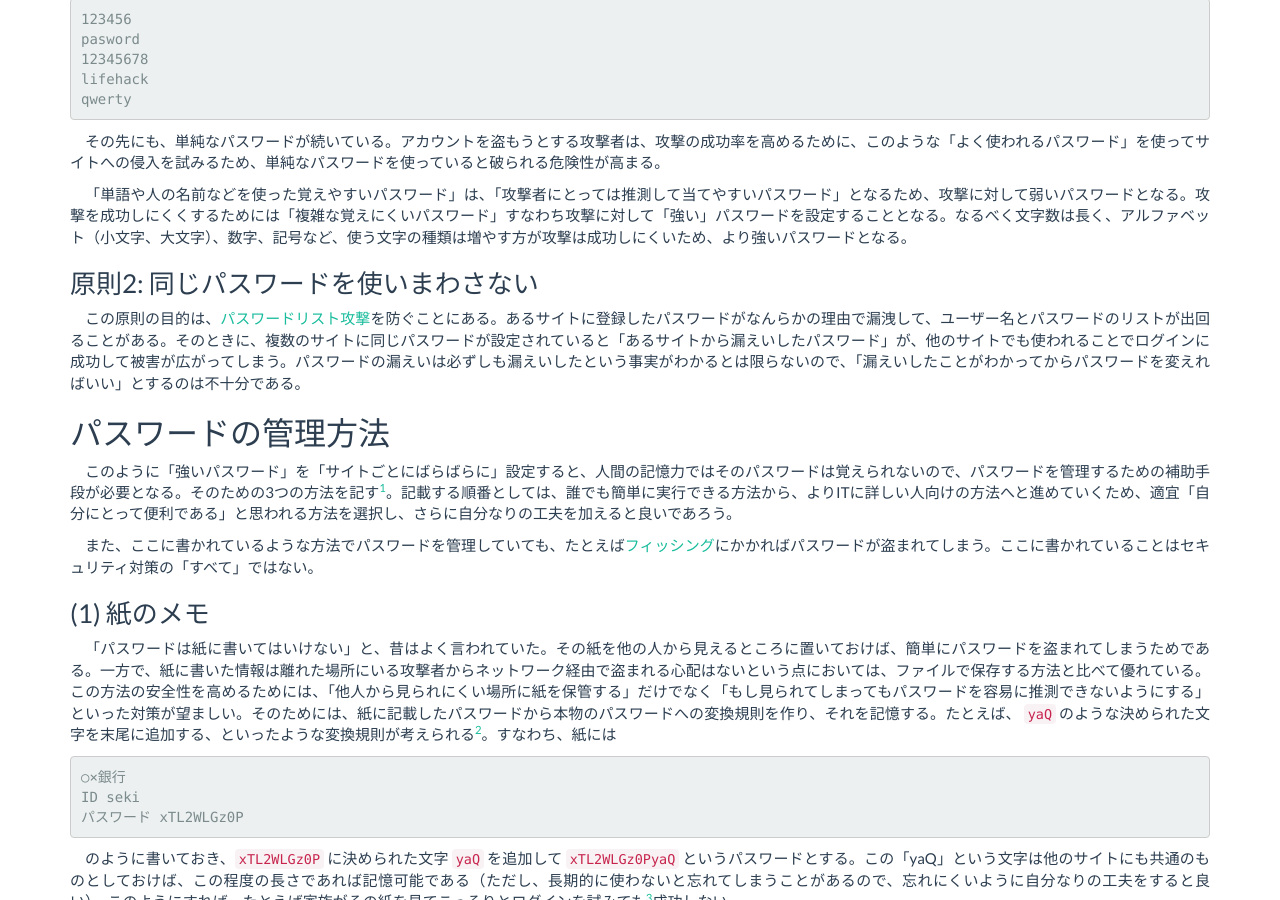
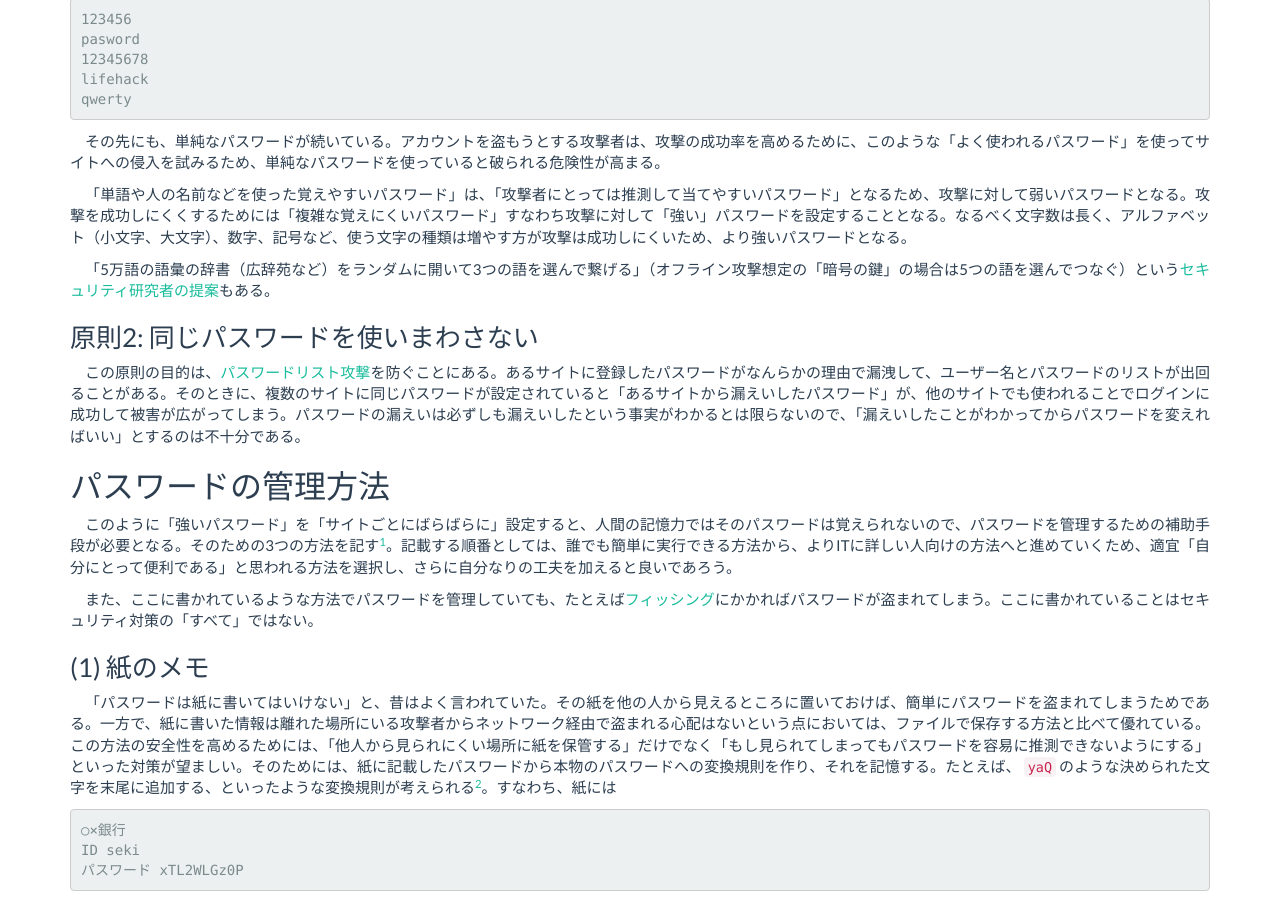
Before and after one commit to sekika/sekika.github.io, a Jekyll site: the page built from _posts/2017-05-09-Password.md, in a window 1280 px wide and 900 px high, scrolled down 529 px. Built offline with Jekyll 4.4.1, drawn with Linux system fonts in a browser that asks for light colours; nearby versions of some CDN libraries; comment, search, counter and statistics services are not loaded.

Commit message:
高木浩光提案

```diff
--- a/_posts/2017-05-09-Password.md
+++ b/_posts/2017-05-09-Password.md
@@ -28,6 +28,8 @@ qwerty
 その先にも、単純なパスワードが続いている。アカウントを盗もうとする攻撃者は、攻撃の成功率を高めるために、このような「よく使われるパスワード」を使ってサイトへの侵入を試みるため、単純なパスワードを使っていると破られる危険性が高まる。
 
 「単語や人の名前などを使った覚えやすいパスワード」は、「攻撃者にとっては推測して当てやすいパスワード」となるため、攻撃に対して弱いパスワードとなる。攻撃を成功しにくくするためには「複雑な覚えにくいパスワード」すなわち攻撃に対して「強い」パスワードを設定することとなる。なるべく文字数は長く、アルファベット（小文字、大文字）、数字、記号など、使う文字の種類は増やす方が攻撃は成功しにくいため、より強いパスワードとなる。
+
+「5万語の語彙の辞書（広辞苑など）をランダムに開いて3つの語を選んで繋げる」（オフライン攻撃想定の「暗号の鍵」の場合は5つの語を選んでつなぐ）という[セキュリティ研究者の提案](https://twitter.com/HiromitsuTakagi/status/978648962449129473)もある。
 
 ### 原則2: 同じパスワードを使いまわさない
 
```
